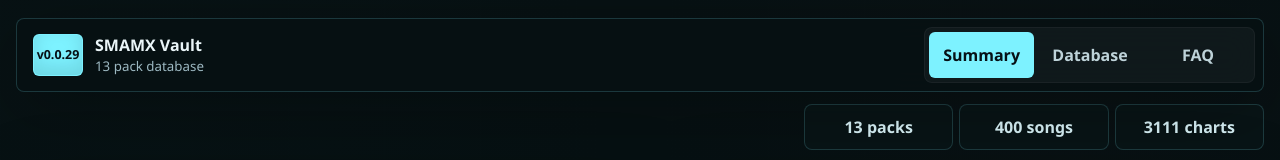
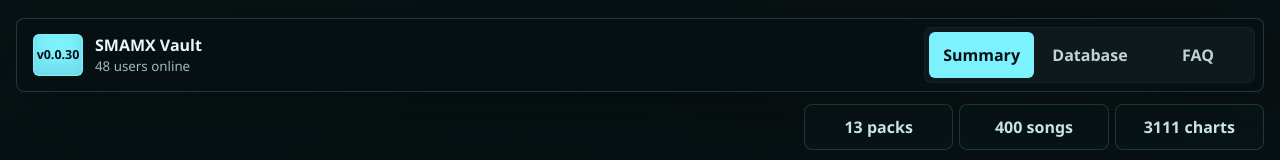
Before and after one commit to r3dthr33/sma-ziphub, a React (Vite) app: page / in a window 1280 px wide. Shown: the top 160 px of the page. Built offline with nearby package versions, Linux system fonts and the light colour scheme.

Commit message:
Show online users in header

```diff
--- a/src/App.tsx
+++ b/src/App.tsx
@@ -80,11 +80,11 @@ function App() {
       <header className="topbar">
         <button className="brand-lockup" onClick={() => setActiveSection("summary")} type="button">
           <span className="brand-mark">
-            <strong>v0.0.29</strong>
+            <strong>v0.0.30</strong>
           </span>
           <span>
             <strong>SMAMX Vault</strong>
-            <small>{packs.length} pack database</small>
+            <small>{getOnlineUsers()} users online</small>
           </span>
         </button>
 
@@ -543,6 +543,10 @@ function getPackDownloads(pack: PackEntry) {
   return seededScore(pack.id, 800, 9200);
 }
 
+function getOnlineUsers() {
+  return seededScore("smamx-online-users", 18, 96);
+}
+
 function getAvailableArtists(records: SongRecord[]) {
   return Array.from(new Set(records.map((song) => song.metadata.artistTranslit || song.artist).filter(Boolean))).sort((a, b) =>
     a.localeCompare(b),
```
Also changed, not shown: 3 other files (tests, documents, lock files or other folders).
